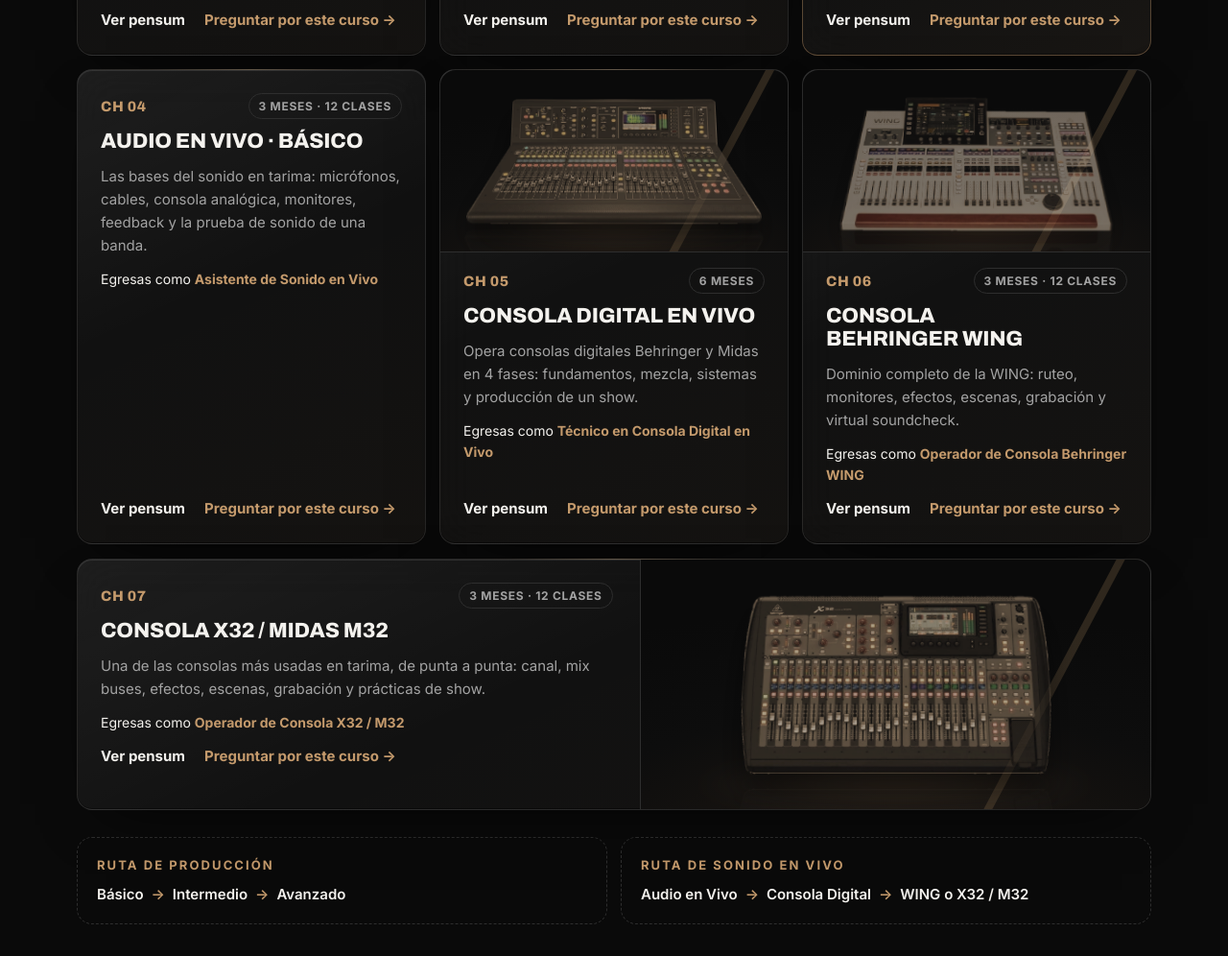
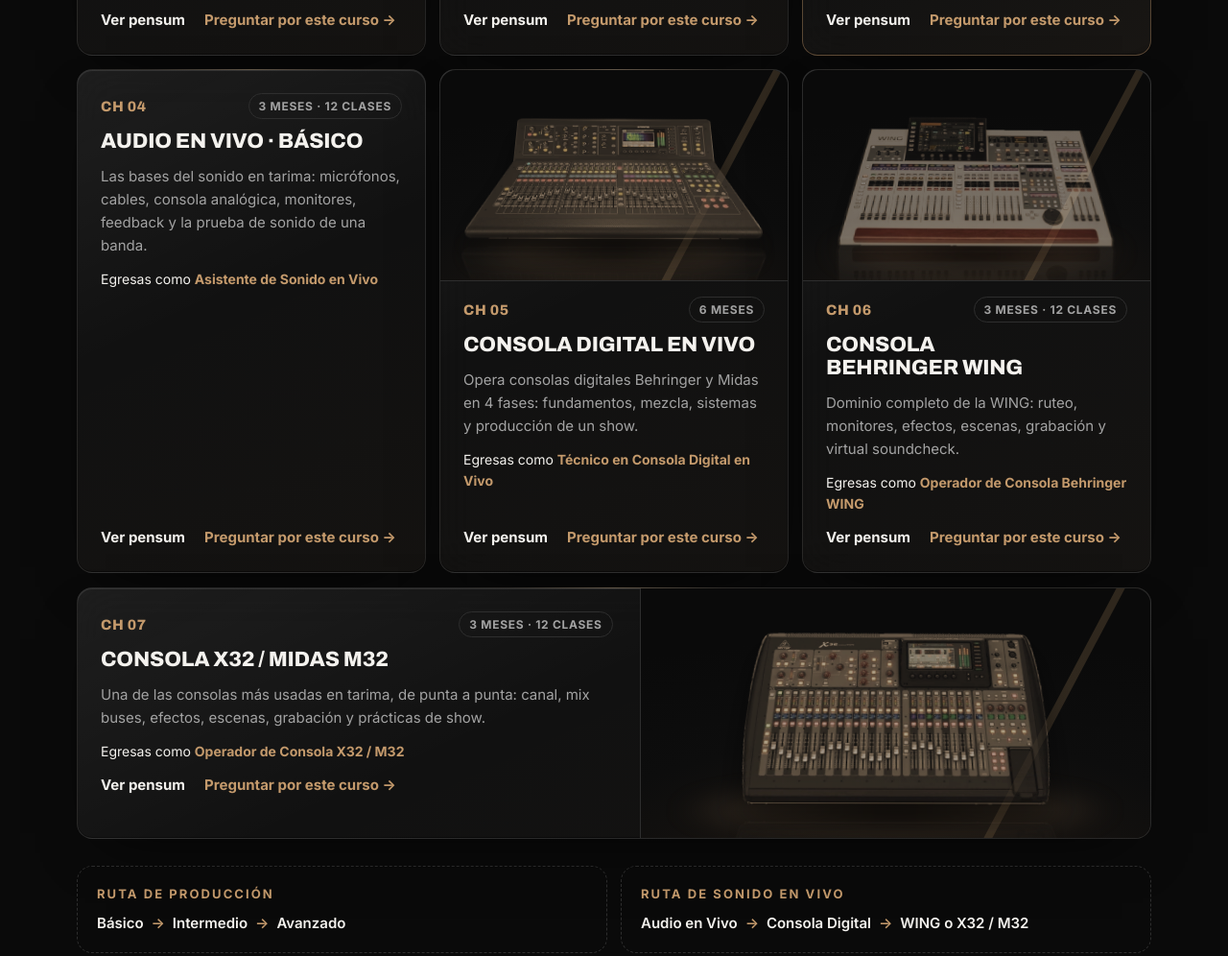
Before and after one commit to Mlb1187/wmstudios, a plain HTML site: page index.html in a window 1280 px wide. Shown: the part 1583-2579 px from the top of the page at 96% size. Drawn offline with Linux system fonts and the light colour scheme; animation ran at ten frames a second.

Commit message:
Portada: consolas con más 3D (perspectiva marcada, vaivén y giro amplio)
Co-Authored-By: Claude Opus 5.5 <noreply@anthropic.com>
Claude-Session: https://claude.ai/code/session_01YYRvwkGKLkuxVC7WfMj7We

```diff
--- a/index.html
+++ b/index.html
@@ -207,13 +207,17 @@ header{background:rgba(10,10,10,.5);backdrop-filter:blur(20px) saturate(150%);-w
 }
 
 /* consolas en 3D: apoyadas sobre la mesa, con reflejo y giro según el mouse */
-.cimg{perspective:900px;perspective-origin:50% 30%}
-.cimg img{transform-style:preserve-3d;transform:rotateX(var(--rx,22deg)) rotateY(var(--ry,0deg)) translateZ(var(--tz,0px));transform-origin:50% 70%;
-  -webkit-box-reflect:below -6px linear-gradient(transparent 62%,rgba(255,255,255,.14));animation:cfloat 6s ease-in-out infinite}
+@property --rx{syntax:'<angle>';inherits:true;initial-value:30deg}
+@property --ry{syntax:'<angle>';inherits:true;initial-value:0deg}
+@property --sw{syntax:'<angle>';inherits:true;initial-value:0deg}
+.cimg{perspective:560px;perspective-origin:50% 20%;height:220px}
+.cimg img{transform-style:preserve-3d;transform:rotateX(var(--rx)) rotateY(calc(var(--ry) + var(--sw))) translateZ(var(--tz,0px));transform-origin:50% 75%;
+  -webkit-box-reflect:below -4px linear-gradient(transparent 55%,rgba(255,255,255,.2));animation:cfloat 6s ease-in-out infinite,csway 9s ease-in-out infinite;transition:--rx .6s cubic-bezier(.16,1,.3,1),--ry .6s cubic-bezier(.16,1,.3,1)}
+@keyframes csway{0%,100%{--sw:-9deg}50%{--sw:9deg}}
 @keyframes cfloat{0%,100%{translate:0 0}50%{translate:0 -5px}}
-.course.has-img:hover .cimg img{transform:rotateX(var(--rx,14deg)) rotateY(var(--ry,0deg)) translateZ(24px)}
-.cimg .glow{transform:scaleX(1.05)}
-@media (prefers-reduced-motion:reduce){.cimg img{animation:none;transform:rotateX(18deg)}}
+.course.has-img:hover .cimg img{--tz:46px;animation-play-state:running,paused}
+.cimg .glow{transform:scaleX(1.15);height:54px;bottom:2px;background:radial-gradient(closest-side,rgba(0,0,0,.85),rgba(196,154,108,.16) 70%,transparent)}
+@media (prefers-reduced-motion:reduce){.cimg img{animation:none;transform:rotateX(26deg)}}
 </style>
 <script>document.documentElement.classList.add('js')</script>
 </head>
@@ -375,7 +379,7 @@ header{background:rgba(10,10,10,.5);backdrop-filter:blur(20px) saturate(150%);-w
   /* consolas: giran hacia el mouse */
   [].forEach.call(document.querySelectorAll('.course.has-img'),function(el){var im=el.querySelector('.cimg img');if(!im)return;
     el.addEventListener('pointermove',function(e){if(e.pointerType!=='mouse')return;var r=el.getBoundingClientRect(),x=(e.clientX-r.left)/r.width-.5,y=(e.clientY-r.top)/r.height-.5;
-      im.style.setProperty('--ry',(x*26).toFixed(1)+'deg');im.style.setProperty('--rx',(14+y*14).toFixed(1)+'deg')});
+      im.style.setProperty('--ry',(x*48).toFixed(1)+'deg');im.style.setProperty('--rx',(26+y*30).toFixed(1)+'deg')});
     el.addEventListener('pointerleave',function(){im.style.removeProperty('--ry');im.style.removeProperty('--rx')})});
   /* tarjetas en relieve */
   [].forEach.call(document.querySelectorAll('.course,.card'),function(el){
```
